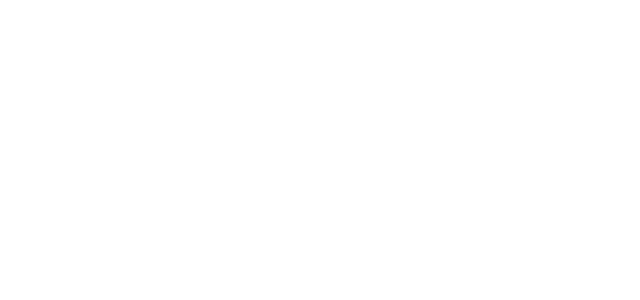
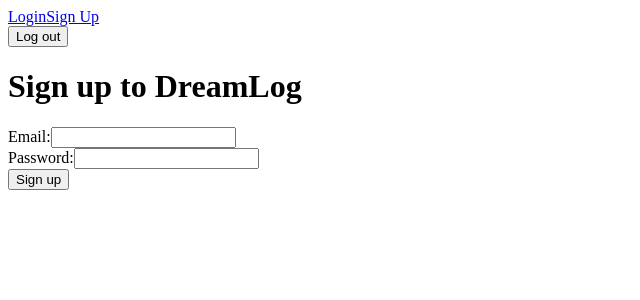
Before and after one commit to CristinaBoanta/Dream-Journal, a React (Vite) app in the folder frontend/: page /signup in a window 1280 px wide. Before the commit this address had no page. Shown: the top 300 px of the page, without its empty margins (0-640 px from the left). Built offline with nearby package versions, Linux system fonts and the light colour scheme.

Commit message:
created the useLogin, useLogout and useSignup hooks for the login, logout and sign up functionalities

```diff
--- a/frontend/src/App.tsx
+++ b/frontend/src/App.tsx
@@ -1,5 +1,7 @@
 //pages
 import Home from "./pages/Home";
+import Login from "./pages/Login";
+import Signup from "./pages/Signup";
 import Navbar from "./components/Navbar";
 
 import "./index.css";
@@ -14,6 +16,8 @@
         <div className="pages">
           <Routes>
             <Route path="/" element={<Home />} />
+            <Route path="/login" element={<Login />} />
+            <Route path="/signup" element={<Signup />} />
           </Routes>
         </div>
       </BrowserRouter>
--- a/frontend/src/components/DreamForm.tsx
+++ b/frontend/src/components/DreamForm.tsx
@@ -3,41 +3,40 @@
 
 const DreamForm = () => {
   const { dispatch } = useDreamsContext();
-  console.log(dispatch);
+  // console.log(dispatch);
   const [title, setTitle] = useState("");
   const [description, setDescription] = useState("");
-  const [ error, setError ] = useState(null);
+  const [error, setError] = useState(null);
   const [emptyFields, setEmptyFields] = useState<String[]>([]);
 
   const handleSubmit = async (e: React.FormEvent<HTMLFormElement>) => {
     e.preventDefault();
 
-    const dream = {title, description}
+    const dream = { title, description };
     // console.log(description, title);
 
-    const response = await fetch('http://localhost:4000/api/dreams/', {
-        method: 'POST',
-        body: JSON.stringify(dream),
-        headers: {
-            'Content-Type': 'application/json'
-        }
-    })
+    const response = await fetch("http://localhost:4000/api/dreams/", {
+      method: "POST",
+      body: JSON.stringify(dream),
+      headers: {
+        "Content-Type": "application/json",
+      },
+    });
     const json = await response.json();
 
-
     if (!response.ok) {
-        setError(json.Error);
-        setEmptyFields(json.emptyFields);
+      setError(json.Error);
+      setEmptyFields(json.emptyFields);
     }
     if (response.ok) {
-        setTitle('');
-        setDescription('');
+      setTitle("");
+      setDescription("");
 
-        setError(null);
-        console.log('new dream added', json)
-        dispatch({type: 'CREATE_DREAM', payload: json})
+      setError(null);
+      console.log("new dream added", json);
+      dispatch({ type: "CREATE_DREAM", payload: json });
     }
-  }
+  };
 
   return (
     <>
@@ -50,7 +49,7 @@
             type="text"
             onChange={(e) => setTitle(e.target.value)}
             value={title}
-            className={emptyFields.includes('title') ? 'error' : ''}
+            className={emptyFields.includes("title") ? "error" : ""}
           />
         </div>
 
@@ -59,7 +58,7 @@
           <textarea
             onChange={(e) => setDescription(e.target.value)}
             value={description}
-            className={emptyFields.includes('description') ? 'error' : ''}
+            className={emptyFields.includes("description") ? "error" : ""}
           ></textarea>
         </div>
 
--- a/frontend/src/components/Navbar.tsx
+++ b/frontend/src/components/Navbar.tsx
@@ -1,15 +1,26 @@
-import { Link } from 'react-router-dom'
+import { Link } from "react-router-dom";
+import { useLogout } from "../hooks/useLogout";
 
 const Navbar = () => {
-    return (
-        <header>
-            <nav>
-                <Link to="/">
-                    {/* <h1>DreamLog</h1> */}
-                </Link>
-            </nav>
-        </header>
-    )
-}
+  const { logout } = useLogout();
+
+  const handleClick = () => {
+    logout();
+  };
+
+  return (
+    <header>
+      <nav>
+        <Link to="/">{/* <h1>DreamLog</h1> */}</Link>
+        <Link to="/login">Login</Link>
+        <Link to="/signup">Sign Up</Link>
+
+        <div>
+          <button onClick={handleClick}>Log out</button>
+        </div>
+      </nav>
+    </header>
+  );
+};
 
 export default Navbar;
--- a/frontend/src/context/DreamsContext.tsx
+++ b/frontend/src/context/DreamsContext.tsx
@@ -1,43 +1,43 @@
-import { createContext, useReducer } from 'react';
-import { PropsWithChildren, DreamState, Action } from '../types';
+import { createContext, useReducer } from "react";
+import { PropsWithChildren, DreamState, Action } from "../types";
 
 export const DreamsContext = createContext({});
 
 export const dreamsReducer = (state: DreamState, action: Action) => {
-    debugger;
   switch (action.type) {
-        case 'SET_DREAMS':
+    case "SET_DREAMS":
       return {
-            dreams: action.payload
-        }
-        case 'CREATE_DREAM':
-        if(state.dreams !== null) {
+        dreams: action.payload,
+      };
+    case "CREATE_DREAM":
+      if (state.dreams !== null) {
         return {
-                dreams: [action.payload, ...state.dreams]
-            }
+          dreams: [action.payload, ...state.dreams],
+        };
       }
       return state;
-        case 'DELETE_DREAM':
-        if(state.dreams !== null) {
+    case "DELETE_DREAM":
+      if (state.dreams !== null) {
         return {
-                dreams: state.dreams.filter((dreamItem) => dreamItem._id !== action.payload._id)
-            }
+          dreams: state.dreams.filter(
+            (dreamItem) => dreamItem._id !== action.payload._id
+          ),
+        };
       }
       return state;
     default:
       return state;
   }
-
-}
+};
 
 export const DreamContextProvider = ({ children }: PropsWithChildren) => {
   const [state, dispatch] = useReducer(dreamsReducer, {
-        dreams: null
+    dreams: null,
   });
 
   return (
-        <DreamsContext.Provider value={{...state, dispatch}}>
+    <DreamsContext.Provider value={{ ...state, dispatch }}>
       {children}
     </DreamsContext.Provider>
-    )
-}
+  );
+};
--- /dev/null
+++ b/frontend/src/hooks/useLogin.tsx
@@ -0,0 +1,36 @@
+import { useState } from "react";
+import { useAuthContext } from "./useAuthContext";
+
+export const useLogin = () => {
+  const [error, setError] = useState(null);
+  const [isLoading, setIsLoading] = useState<false | any>(null);
+  const { dispatch } = useAuthContext();
+
+  const login = async (email: String, password: String) => {
+    setIsLoading(true);
+    setError(null);
+
+    const response = await fetch("http://localhost:4000/api/user/login", {
+      method: "POST",
+      headers: { "Content-Type": "application/json" },
+      body: JSON.stringify({ email, password }),
+    });
+    const json = await response.json();
+    console.log("Response JSON:", json);
+
+    if (!response.ok) {
+      setIsLoading(false);
+      setError(json.error);
+    }
+    if (response.ok) {
+      // save the user to local storage
+      localStorage.setItem("user", JSON.stringify(json));
+
+      // update the auth context
+      dispatch({ type: "LOGIN", payload: json });
+
+      setIsLoading(false);
+    }
+  };
+  return { login, isLoading, error };
+};
--- /dev/null
+++ b/frontend/src/hooks/useLogout.tsx
@@ -0,0 +1,15 @@
+import { useAuthContext } from "./useAuthContext";
+
+export const useLogout = () => {
+  const { dispatch } = useAuthContext();
+
+  const logout = () => {
+    // remove user from localstorage
+
+    localStorage.removeItem("user");
+
+    // dispatch logout
+    dispatch({ type: "LOGOUT" });
+  };
+  return { logout };
+};
--- /dev/null
+++ b/frontend/src/hooks/useSignup.tsx
@@ -0,0 +1,36 @@
+import { useState } from "react";
+import { useAuthContext } from "./useAuthContext";
+
+export const useSignup = () => {
+  const [error, setError] = useState(null);
+  const [isLoading, setIsLoading] = useState<false | any>(null);
+  const { dispatch } = useAuthContext();
+
+  const signup = async (email: String, password: String) => {
+    setIsLoading(true);
+    setError(null);
+
+    const response = await fetch("http://localhost:4000/api/user/signup", {
+      method: "POST",
+      headers: { "Content-Type": "application/json" },
+      body: JSON.stringify({ email, password }),
+    });
+    const json = await response.json();
+    console.log("Response JSON:", json);
+
+    if (!response.ok) {
+      setIsLoading(false);
+      setError(json.error);
+    }
+    if (response.ok) {
+      // save the user to local storage
+      localStorage.setItem("user", JSON.stringify(json));
+
+      // update the auth context
+      dispatch({ type: "LOGIN", payload: json });
+
+      setIsLoading(false);
+    }
+  };
+  return { signup, isLoading, error };
+};
--- /dev/null
+++ b/frontend/src/pages/Login.tsx
@@ -0,0 +1,44 @@
+import { useState } from "react";
+import { useLogin } from "../hooks/useLogin";
+
+const Login = () => {
+  const [email, setEmail] = useState("");
+  const [password, setPassword] = useState("");
+  const { login, error, isLoading } = useLogin();
+
+  const handleSubmit = async (e: React.FormEvent<HTMLFormElement>) => {
+    e.preventDefault();
+
+    console.log(email, password);
+    await login(email, password);
+  };
+
+  return (
+    <form className="login" onSubmit={handleSubmit}>
+      <h1>Log In</h1>
+
+      <div className="form-row">
+        <label>Email:</label>
+        <input
+          type="email"
+          onChange={(e) => setEmail(e.target.value)}
+          value={email}
+        />
+      </div>
+
+      <div className="form-row">
+        <label>Password:</label>
+        <input
+          type="password"
+          onChange={(e) => setPassword(e.target.value)}
+          value={password}
+        />
+      </div>
+
+      <button disabled={isLoading}>Log In</button>
+      {error && <div className="error">{error}</div>}
+    </form>
+  );
+};
+
+export default Login;
--- /dev/null
+++ b/frontend/src/pages/Signup.tsx
@@ -0,0 +1,45 @@
+import { useState } from "react";
+import { useSignup } from "../hooks/useSignup";
+
+const Signup = () => {
+  const [email, setEmail] = useState("");
+  const [password, setPassword] = useState("");
+  const { signup, error, isLoading } = useSignup();
+
+  const handleSubmit = async (e: React.FormEvent<HTMLFormElement>) => {
+    e.preventDefault();
+
+    console.log(email, password);
+
+    await signup(email, password);
+  };
+
+  return (
+    <form className="signup" onSubmit={handleSubmit}>
+      <h1>Sign up to DreamLog</h1>
+
+      <div className="form-row">
+        <label>Email:</label>
+        <input
+          type="email"
+          onChange={(e) => setEmail(e.target.value)}
+          value={email}
+        />
+      </div>
+
+      <div className="form-row">
+        <label>Password:</label>
+        <input
+          type="password"
+          onChange={(e) => setPassword(e.target.value)}
+          value={password}
+        />
+      </div>
+
+      <button disabled={isLoading}>Sign up</button>
+      {error && <div className="error">{error}</div>}
+    </form>
+  );
+};
+
+export default Signup;
```
Also changed, not shown: frontend/src/main.tsx (+12 -12 lines), frontend/src/pages/Home.tsx (+17 -19 lines). Lines whose indentation alone changed are shown as unchanged.
